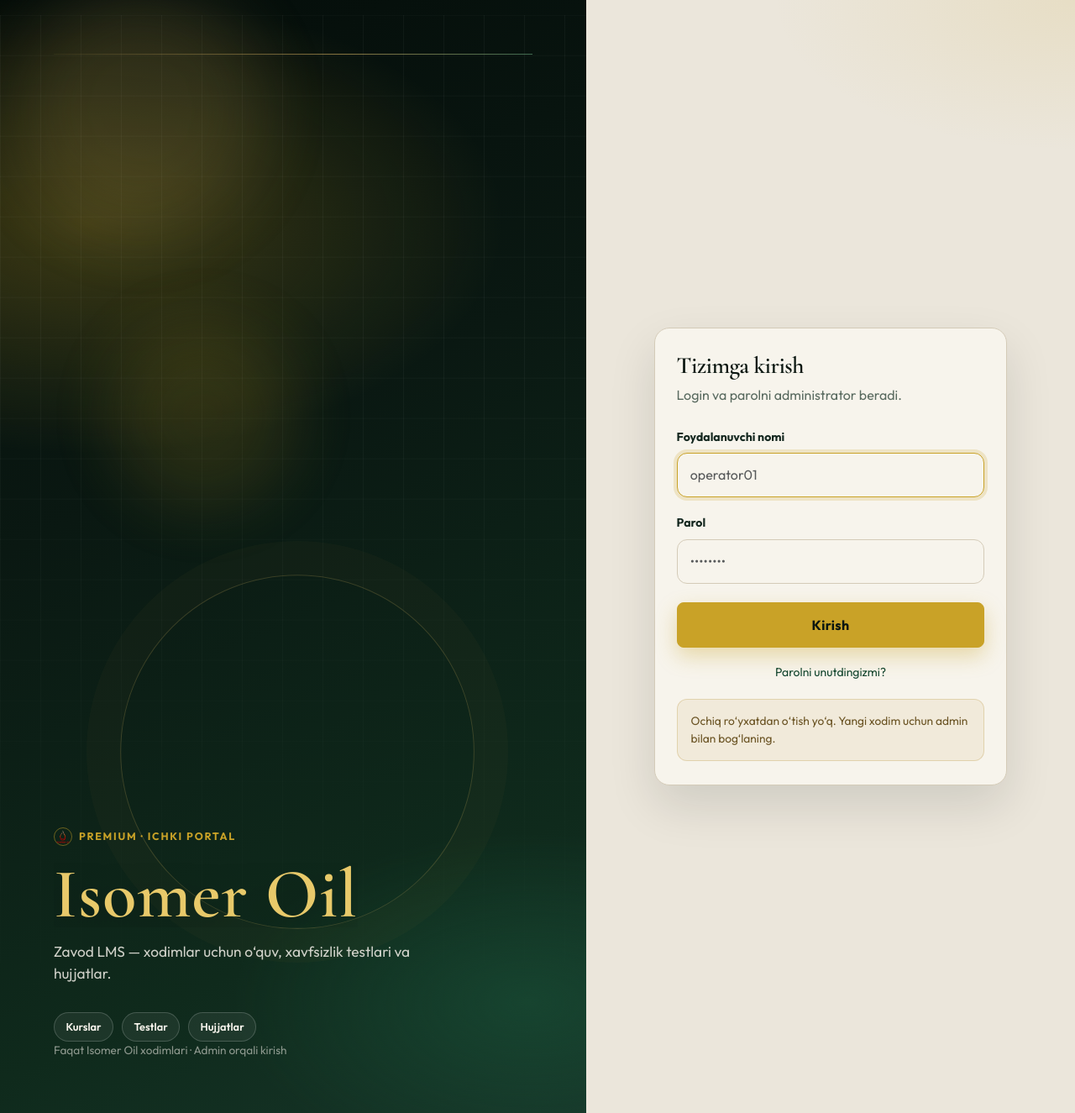
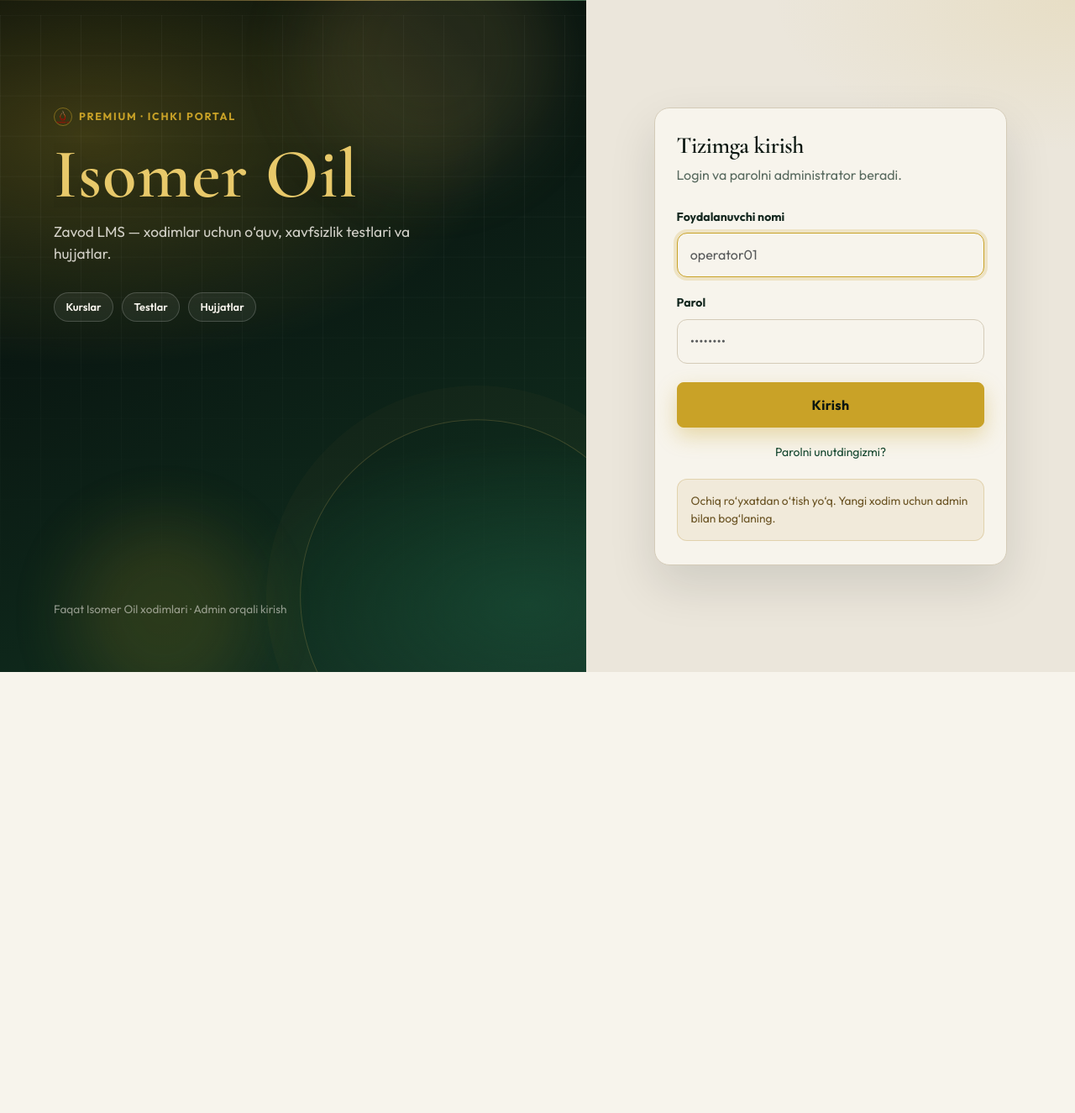
Before and after one commit to Mirzohid2001/komil-project, a Django app: page /accounts/login/ in a window 1280 px wide. Shown: the whole page at 84% size. After the commit the page ends 800 px from the top, so only its background shows below. Run offline with Django 5.2, Linux system fonts and the light colour scheme.

Commit message:
oyoqyanag

```diff
--- a/templates/accounts/login.html
+++ b/templates/accounts/login.html
@@ -40,7 +40,7 @@
     display: flex;
     flex-direction: column;
     justify-content: space-between;
-    min-height: 44vh;
+    min-height: 100vh;
   }
   .auth-visual::before {
     content: "";
@@ -74,7 +74,22 @@
     0%, 100% { transform: scale(1); opacity: 0.7; }
     50% { transform: scale(1.05); opacity: 1; }
   }
-  .auth-visual > * { position: relative; z-index: 1; }
+  /* Dekor absolute qolsin — relative qilsak matn pastga tushadi */
+  .auth-visual .zl-shimmer-line,
+  .auth-visual .zl-orb,
+  .auth-visual .auth-ring {
+    position: absolute;
+    z-index: 0;
+  }
+  .auth-visual-copy,
+  .auth-foot {
+    position: relative;
+    z-index: 1;
+  }
+  .auth-visual-copy {
+    max-width: 36rem;
+    margin-top: clamp(1rem, 8vh, 4rem);
+  }
 
   .auth-eyebrow {
     display: inline-flex;
@@ -207,11 +222,11 @@
 {% block content %}
 <div class="auth-stage">
   <aside class="auth-visual" data-zl-parallax>
-    <div class="zl-shimmer-line"></div>
-    <div class="zl-orb a"></div>
-    <div class="zl-orb b"></div>
-    <div class="auth-ring"></div>
-    <div>
+    <div class="zl-shimmer-line" aria-hidden="true"></div>
+    <div class="zl-orb a" aria-hidden="true"></div>
+    <div class="zl-orb b" aria-hidden="true"></div>
+    <div class="auth-ring" aria-hidden="true"></div>
+    <div class="auth-visual-copy">
       <div class="auth-eyebrow">
         <img src="{% static 'img/logo.png' %}" alt="" width="22" height="22" style="border-radius:50%;object-fit:cover;border:1px solid rgba(201,162,39,.5);">
         Premium · Ichki portal
```
